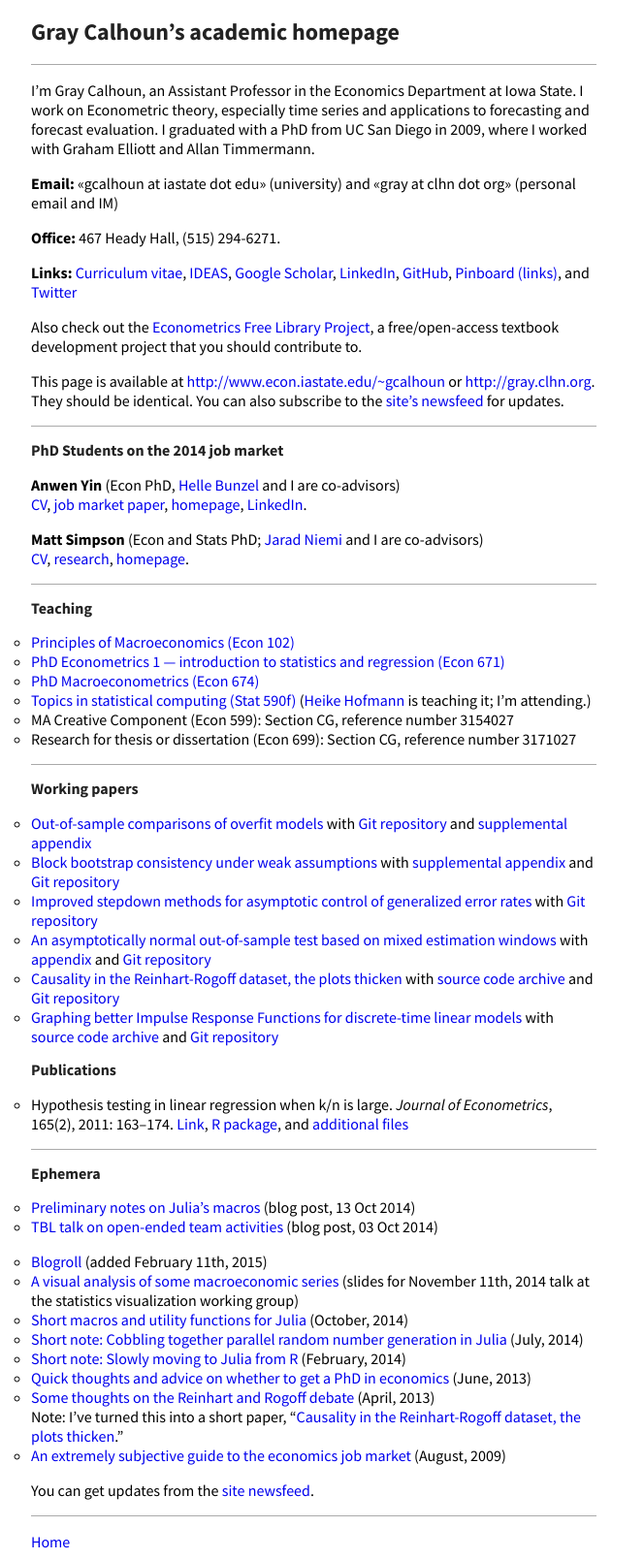
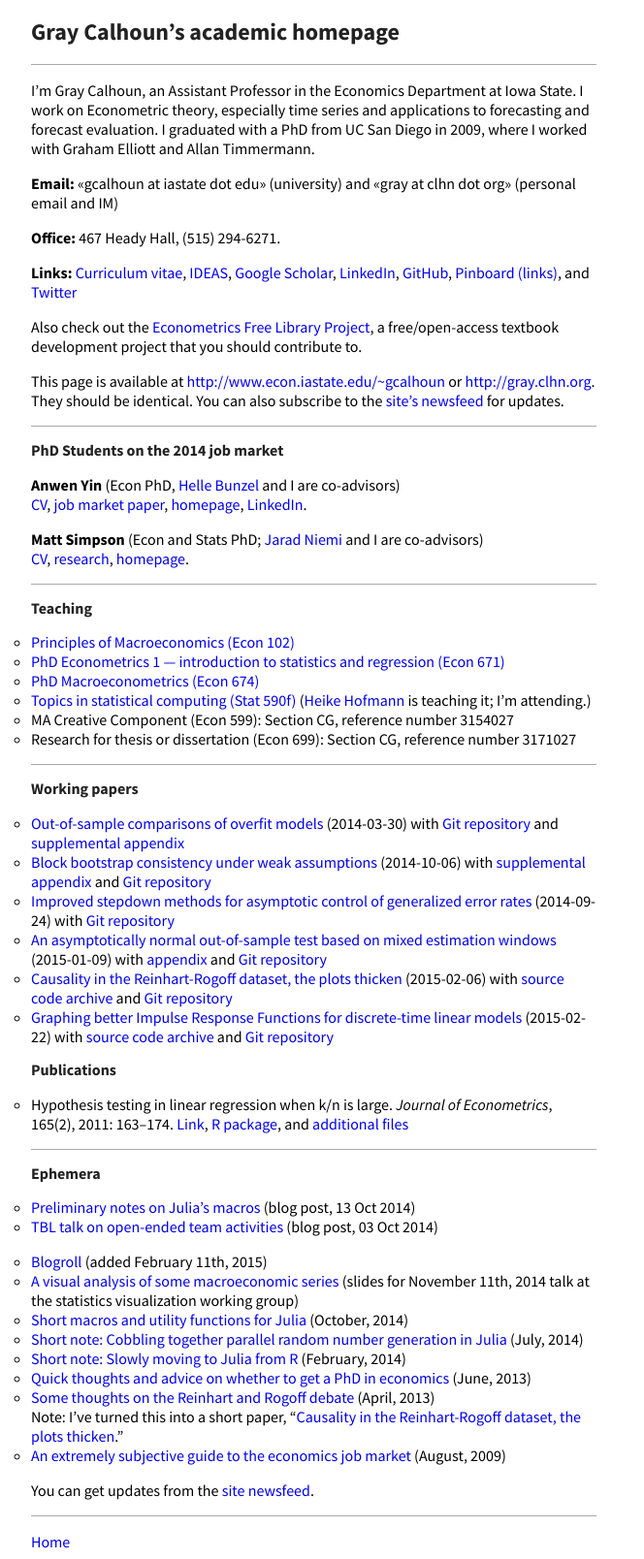
Before and after one commit to mmkuang/grayclhn.github.io, a Jekyll site: the page built from index.md, in a window 1280 px wide. Shown: the whole page at 97% size, without its empty margins (0-664 px from the left). Built offline with Jekyll 4.4.1, drawn with Linux system fonts in a browser that asks for light colours; Markdown is read by kramdown in place of the engine named in the settings.

Commit message:
Add version info to working papers

```diff
--- a/index.md
+++ b/index.md
@@ -72,24 +72,24 @@ updates.
 
 * [Out-of-sample comparisons of overfit
   models](http://www.econ.iastate.edu/research/working-papers/p12462)
-  with [Git repository](https://github.com/grayclhn/oos-overfit/tree/REStud) and
+  (2014-03-30) with [Git repository](https://github.com/grayclhn/oos-overfit/tree/REStud) and
   [supplemental appendix](dl/calhoun-oosoverfit-appendix.pdf)
 * [Block bootstrap consistency under weak
   assumptions](http://www.econ.iastate.edu/research/working-papers/p14313)
-  with [supplemental appendix](dl/calhoun-bootstrap-appendix.pdf) and
+  (2014-10-06) with [supplemental appendix](dl/calhoun-bootstrap-appendix.pdf) and
   [Git repository](https://github.com/grayclhn/statboot-paper/tree/ET_submission_3)
 * [Improved stepdown methods for asymptotic control of generalized
-  error rates](dl/calhoun-stepdown.pdf) with
+  error rates](dl/calhoun-stepdown.pdf) (2014-09-24) with
   [Git repository](https://git.ece.iastate.edu/gcalhoun/stepdown-paper/tree/jeconom_submission)
 * [An asymptotically normal out-of-sample test based on mixed
-  estimation windows](dl/calhoun-mixed-window.pdf) with
+  estimation windows](dl/calhoun-mixed-window.pdf) (2015-01-09) with
   [appendix](dl/calhoun-mixed-window-appendix.pdf)
   and [Git repository](https://git.ece.iastate.edu/gcalhoun/mixedwindow/tree/ecma-sub2)
 * [Causality in the Reinhart-Rogoff dataset, the plots thicken](dl/calhoun-rr-graphics.pdf)
-  with [source code archive](dl/calhoun-rr-graphics.zip) and
+  (2015-02-06) with [source code archive](dl/calhoun-rr-graphics.zip) and
   [Git repository](https://git.ece.iastate.edu/gcalhoun/rr_graphics/tree/v2015-02-06)
 * [Graphing better Impulse Response Functions for discrete-time linear models](dl/calhoun-smoothirf.pdf)
-  with [source code archive](dl/calhoun-smoothirf.zip) and
+  (2015-02-22) with [source code archive](dl/calhoun-smoothirf.zip) and
   [Git repository](https://git.ece.iastate.edu/gcalhoun/smooth_irf/tree/2015-02-22)
 
 ## Publications
```
